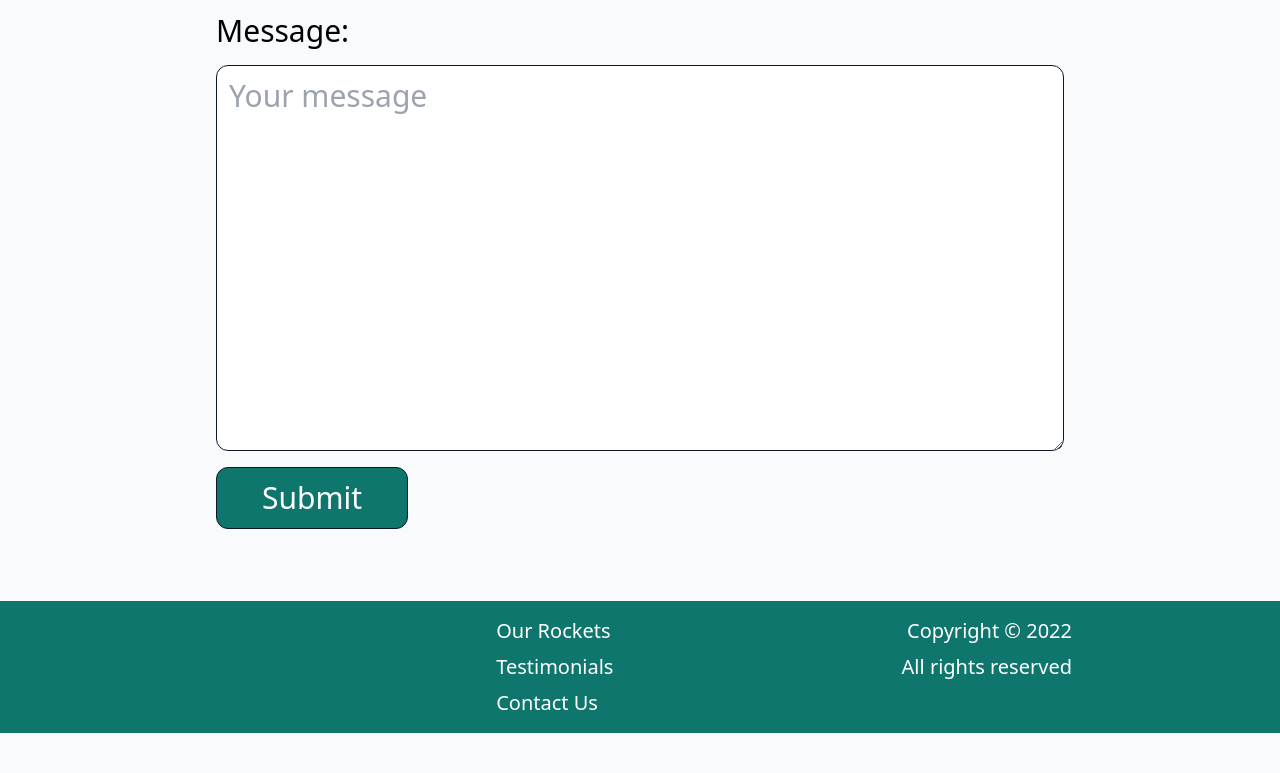
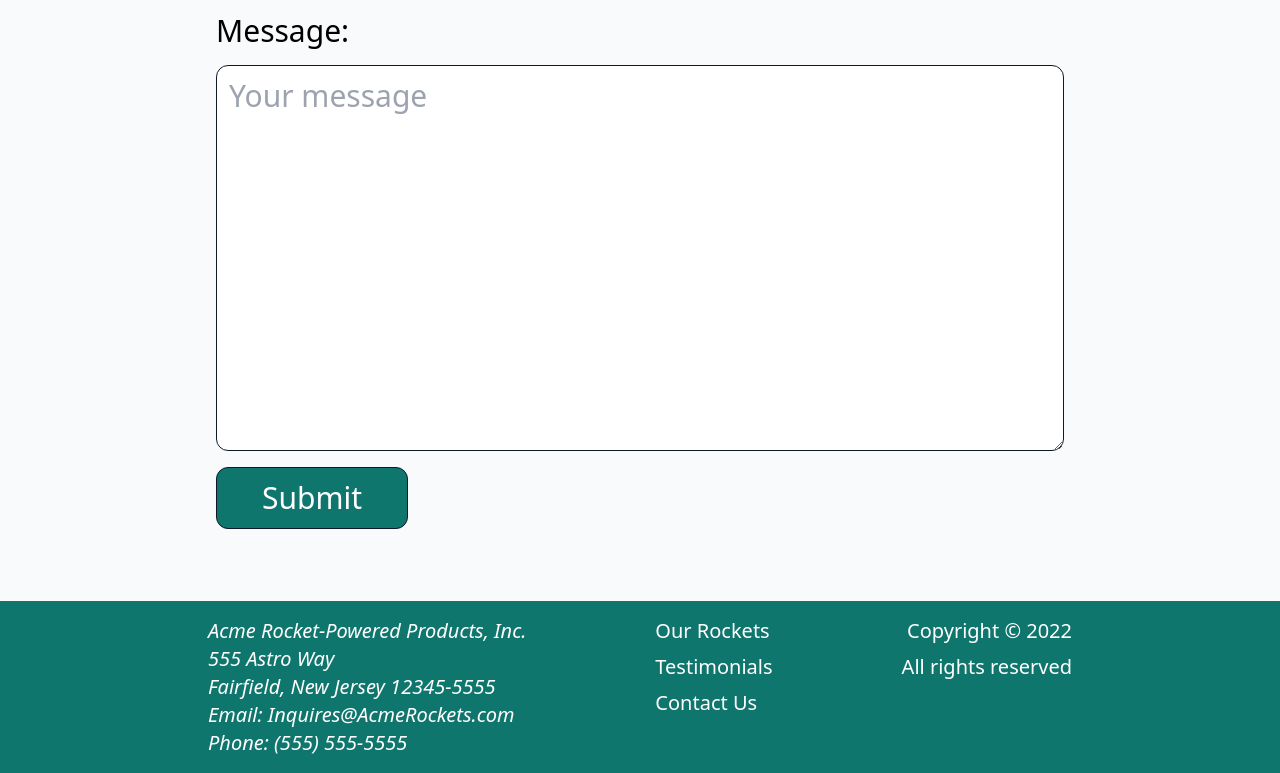
Before and after one commit to starhuy1903/tailwind_demo, a website: page build/index.html in a window 1280 px wide. Shown: the part 3224-3997 px from the top of the page. Before the commit the page ends 3957 px from the top, so only its background shows below. Drawn offline with Linux system fonts and the light colour scheme.

Commit message:
add address

```diff
--- a/build/index.html
+++ b/build/index.html
@@ -288,7 +288,15 @@
       <section
         class="max-w-4xl mx-auto p-4 flex flex-col sm:flex-row sm:justify-between"
       >
-        <address></address>
+        <address>
+          <h2>Acme Rocket-Powered Products, Inc.</h2>
+          555 Astro Way<br />
+          Fairfield, New Jersey 12345-5555<br />
+          Email:
+          <a href="mailto:inquiries@acmerockets.com">Inquires@AcmeRockets.com</a
+          ><br />
+          Phone: <a href="tel:+15555555555">(555) 555-5555</a>
+        </address>
         <nav class="hidden md:flex flex-col gap-2" aria-label="footer">
           <a href="#rocket" class="hover:opacity-90">Our Rockets</a>
           <a href="#testimonials" class="hover:opacity-90">Testimonials</a>
```
